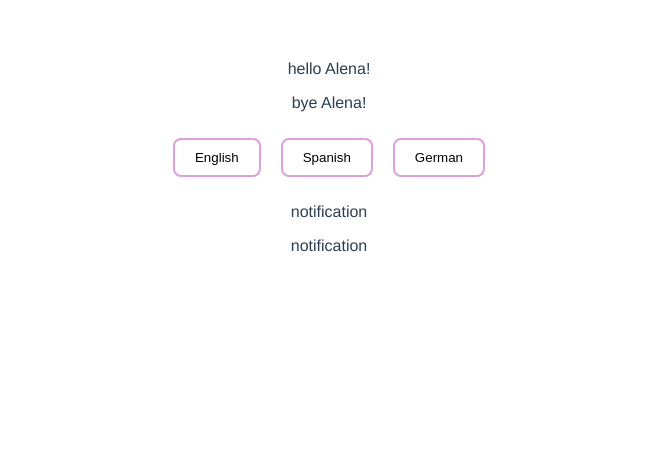
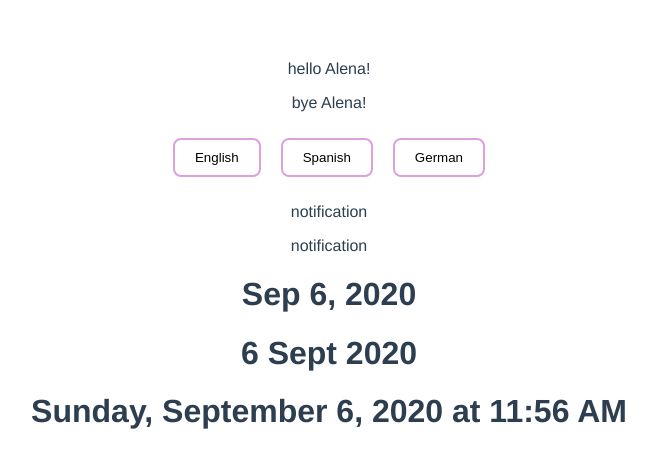
Before and after one commit to AlenaNik/vue-i18n, a Vue app: page / in a window 1280 px wide. Shown: the top 468 px of the page, without its empty margins (311-967 px from the left). Built offline with nearby package versions, Linux system fonts and the light colour scheme.

Commit message:
translating and formatting dates

```diff
--- a/src/components/Helloi18n.vue
+++ b/src/components/Helloi18n.vue
@@ -7,6 +7,11 @@
         <button @click="setLocale('de')">German</button>
         <p>{{ $tc("notification", 1)}}</p>
         <p>{{ $tc("notification", 2)}}</p>
+        <h1>{{$d(new Date(), "short")}}</h1>
+        <h1>{{$d(new Date(), "short", "en-GB")}}</h1>
+
+        <h1>{{$d(new Date(), "long")}}</h1>
+
     </div>
 </template>
 
--- a/src/i18n.js
+++ b/src/i18n.js
@@ -2,6 +2,29 @@ import Vue from 'vue'
 import VueI18n from 'vue-i18n'
 
 Vue.use(VueI18n)
+
+const setDateTimeFormats = {
+  short: {
+    year: "numeric",
+    month: "short",
+    day: "numeric"
+  },
+  long: {
+    year: "numeric",
+    weekday: "long",
+    hour: "numeric",
+    minute: "numeric",
+    month: "long",
+    day: "numeric"
+  }
+}
+
+const dateTimeFormats = {
+  en: setDateTimeFormats,
+  es: setDateTimeFormats,
+  de: setDateTimeFormats,
+  'en-GB': setDateTimeFormats
+}
 
 function loadLocaleMessages () {
   const locales = require.context('./locales', true, /[A-Za-z0-9-_,\s]+\.json$/i)
@@ -19,5 +42,6 @@ function loadLocaleMessages () {
 export default new VueI18n({
   locale: process.env.VUE_APP_I18N_LOCALE || 'en',
   fallbackLocale: process.env.VUE_APP_I18N_FALLBACK_LOCALE || 'en',
-  messages: loadLocaleMessages()
+  messages: loadLocaleMessages(),
+  dateTimeFormats
 })
```
